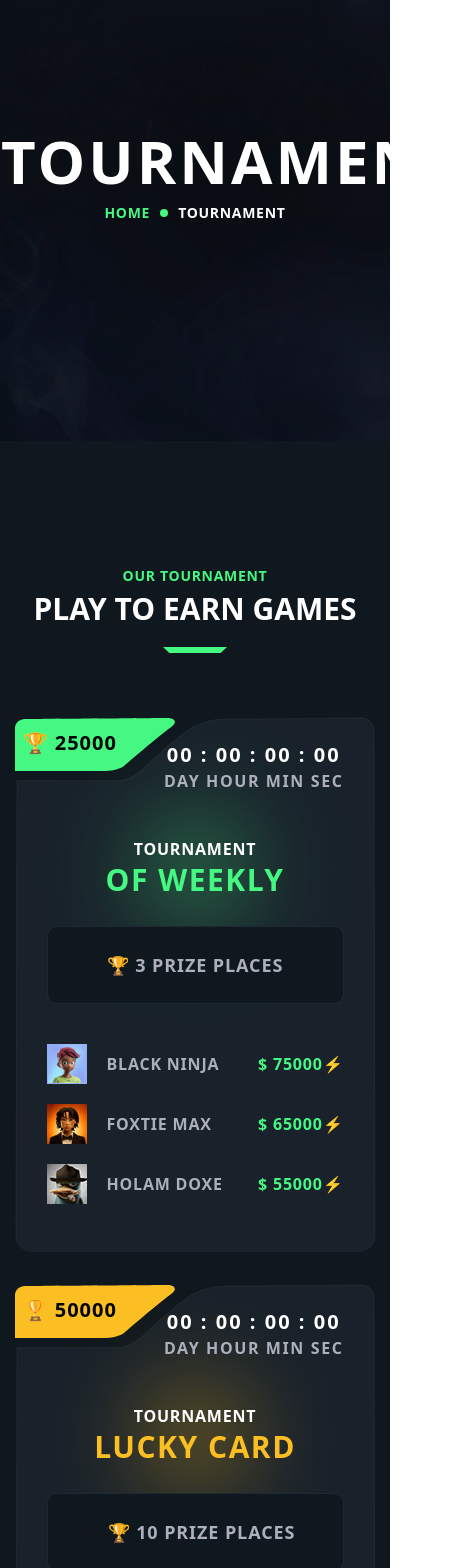
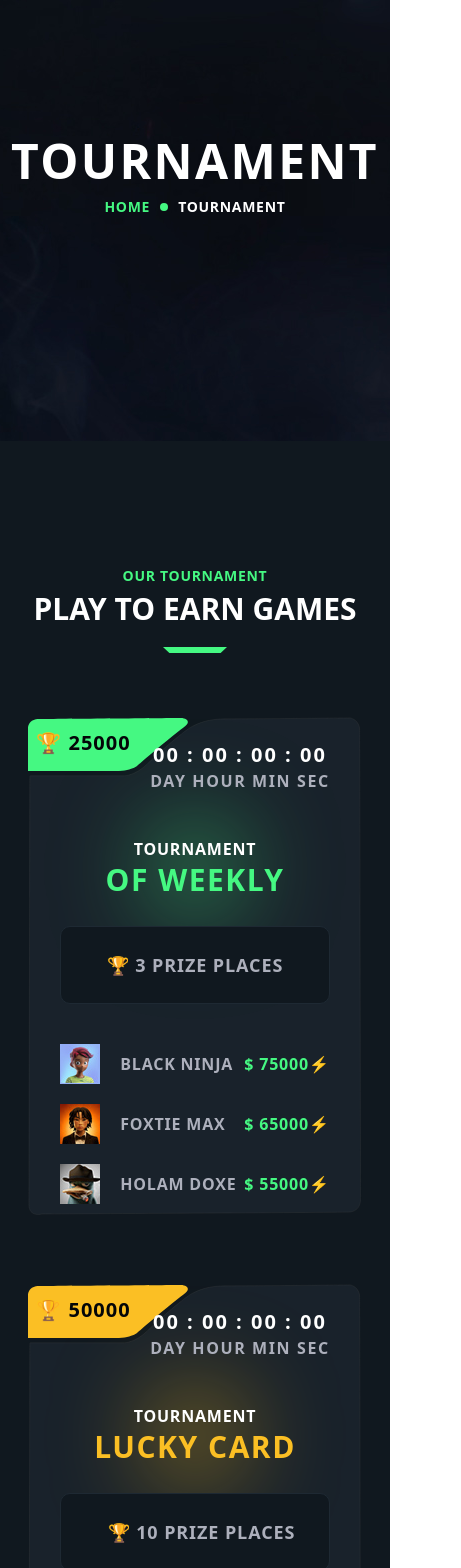
Before and after one commit to Null4d/Playx.io, a React (Create React App) app: page /Tournament in a window 390 px wide. Shown: the part 120-1688 px from the top of the page, 461 px wide, since content can reach past the window. Built offline with nearby package versions, Linux system fonts and the light colour scheme.

Commit message:
fix responsive issues

```diff
--- a/src/components/Footer.js
+++ b/src/components/Footer.js
@@ -8,7 +8,7 @@ import Payment from '../img/icons/payment_card.png';
 function Footer() {
     return (
         <>
-            <footer className="footer-style-one bg-BlackBlue">
+            <footer className="footer-style-one bg-LightBlue">
                 <div className="flex justify-center px-0 pt-20 pb-8 border-t border-solid footer__top-wrap border-t-BlackBlue">
                     <div className="w-full max-w-full px-5 sm:container">
                         <div className="flex-wrap items-center w-full sm:flex">
--- a/src/components/TournamentArea.js
+++ b/src/components/TournamentArea.js
@@ -6,11 +6,11 @@ function NftItems() {
             <section className="bg-[url('/src/img/bg/breadcrumb_bg01.jpg')] relative bg-center bg-cover min-h-[561px] flex items-center pt-28 pb-20 px-0">
                 <div className="container mx-auto">
                     <div className="relative px-0 py-0 lg:px-20 breadcrumb__wrapper">
-                        <div className="flex flex-col flex-wrap md:flex-row mx-minus-15px">
+                        <div className="flex flex-col flex-wrap mx-0 md:flex-row md:mx-minus-15px">
 
-                            <div className="relative w-full px-4 basis-full lg:w-6/12 lg:basis-6/12">
+                            <div className="relative w-full px-0 md:px-4 basis-full lg:w-6/12 lg:basis-6/12">
                                 <div className="text-center lg:text-left">
-                                    <h2 className="m-0 text-6xl font-extrabold leading-none tracking-wider text-white uppercase title">
+                                    <h2 className="m-0 text-5xl font-extrabold leading-none tracking-wider text-white uppercase md:text-6xl title">
                                         Tournament
                                     </h2>
                                     <nav aria-label="breadcrumb" className="w-full mt-3">
--- a/src/components/TournamentPlay.js
+++ b/src/components/TournamentPlay.js
@@ -6,7 +6,7 @@ import tournament3 from '../img/others/tournament03.jpg';
 function TournamentPlay() {
     return (
         <>
-            <section class="pt-32 pb-24  bg-[#10181f]">
+            <section class="pt-32 pb-24  bg-LightBlue">
                 <div class="max-w-full  md:container mx-auto">
                     <div class="px-0 xl:px-20 py-0">
                         <div className="flex flex-wrap justify-center mx-4">
@@ -23,7 +23,7 @@ function TournamentPlay() {
                             </div>
                         </div>
 
-                        <div class="flex flex-col items-center lg:items-baseline lg:flex-row flex-wrap mx-minus-15px justify-center gutter-25">
+                        <div class="flex flex-col items-center lg:items-baseline lg:flex-row flex-wrap mx-0 md:mx-minus-15px justify-center gutter-25">
                             <div class="w-11/12 md:w-3/5 lg:w-4/12 basis-4/12 relative px-3 xl:px-4">
                                 <div class="relative overflow-hidden duration-500 z-1 mt-0 mb-8 mx-0 pt-6 pb-12 px-8 rounded-[0_0_17px_17px] hover:translate-y-[-7px] before:content-[''] before:absolute before:-translate-x-2/4 before:w-[90px] before:h-[90px] before:blur-[50px] before:transition-all before:duration-300 before:before:delay-0 before:z-minus-1 before:left-2/4 before:top-[20%] before:bg-[radial-gradient(circle,#45f882_0%,transparent_100%)] md:border md:pt-6 md:pb-10 md:px-8 md:rounded-[17px] md:border-solid md:border-[#212d38] md:bg-[#19222b] sm:border sm:pt-6 sm:pb-10 sm:px-8 sm:rounded-[17px] sm:border-solid sm:border-[#212d38] sm:bg-[#19222b] xsm:border xsm:pt-6 xsm:pb-10 xsm:px-8 xsm:rounded-[17px] xsm:border-solid xsm:border-[#212d38] xsm:bg-[#19222b]">
                                     <svg class="absolute w-full h-auto z-minus-2 left-0 top-0 block md:hidden sm:hidden xsm:hidden" x="0px" y="0px" preserveAspectRatio="none" viewBox="0 0 357 533" fill="none" xmlns="http://www.w3.org/2000/svg">
@@ -92,7 +92,7 @@ function TournamentPlay() {
                             </div>
 
                             <div class="w-11/12 md:w-3/5 lg:w-4/12 basis-4/12 relative px-3 xl:px-4">
-                                <div class="relative overflow-hidden  duration-500  z-1 mt-0 mb-8 mx-0 pt-6 pb-12 px-8 rounded-[0_0_17px_17px] hover:translate-y-[-7px] before:content-[''] before:absolute before:-translate-x-2/4 before:w-[90px] before:h-[90px] before:blur-[50px] before:transition-all before:duration-300 before:before:delay-0 before:z-minus-1 before:left-2/4 before:top-[20%] before:bg-[radial-gradient(circle,#ffbe18_0%,transparent_100%)] md:border md:pt-6 md:pb-10 md:px-8 md:rounded-[17px] md:border-solid md:border-[#212d38] md:bg-[#19222b] sm:border sm:pt-6 sm:pb-10 sm:px-8 sm:rounded-[17px] sm:border-solid sm:border-[#212d38] sm:bg-[#19222b] xsm:border xsm:pt-6 xsm:pb-10 xsm:px-8 xsm:rounded-[17px] xsm:border-solid xsm:border-[#212d38] xsm:bg-[#19222b] active">
+                                <div class="relative overflow-hidden duration-500 z-1 mt-0 mb-8 mx-0 pt-6 pb-12 px-8 rounded-[0_0_17px_17px] hover:translate-y-[-7px] before:content-[''] before:absolute before:-translate-x-2/4 before:w-[90px] before:h-[90px] before:blur-[50px] before:transition-all before:duration-300 before:before:delay-0 before:z-minus-1 before:left-2/4 before:top-[20%] before:bg-[radial-gradient(circle,#ffbe18_0%,transparent_100%)] md:border md:pt-6 md:pb-10 md:px-8 md:rounded-[17px] md:border-solid md:border-[#212d38] md:bg-[#19222b] sm:border sm:pt-6 sm:pb-10 sm:px-8 sm:rounded-[17px] sm:border-solid sm:border-[#212d38] sm:bg-[#19222b] xsm:border xsm:pt-6 xsm:pb-10 xsm:px-8 xsm:rounded-[17px] xsm:border-solid xsm:border-[#212d38] xsm:bg-[#19222b] active">
                                     <svg class="absolute w-full h-auto z-minus-2 left-0 top-0 block md:hidden sm:hidden xsm:hidden" x="0px" y="0px" preserveAspectRatio="none" viewBox="0 0 357 533" fill="none" xmlns="http://www.w3.org/2000/svg">
                                         <path fill-rule="evenodd" clip-rule="evenodd" d="M2.00021 63H103C103 63 114.994 62.778 128 50C141.006 37.222 168.042 13.916 176 10C183.958 6.084 193 1.9 213 2C233 2.1 345 1 345 1C347.917 1.66957 350.51 3.33285 352.334 5.70471C354.159 8.07658 355.101 11.0093 355 14C355.093 25.1 356 515 356 515C356 515 357.368 529.61 343 530C328.632 530.39 15.0002 532 15.0002 532C15.0002 532 0.937211 535.85 1.00021 522C1.06321 508.15 2.00021 63 2.00021 63Z" fill="#19222B" stroke="#4C4C4C" stroke-width="0.25"></path>
                                     </svg>
--- a/src/pages/Tournament.js
+++ b/src/pages/Tournament.js
@@ -2,6 +2,7 @@ import React from 'react'
 import Header from '../components/Header';
 import TournamentArea from '../components/TournamentArea';
 import TournamentPlay from '../components/TournamentPlay';
+import Footer from '../components/Footer';
 
 function Tournament() {
     return (
@@ -9,6 +10,7 @@ function Tournament() {
             <Header />
             <TournamentArea />
             <TournamentPlay />
+            <Footer />
         </>
     )
 }
--- a/tailwind.config.js
+++ b/tailwind.config.js
@@ -53,6 +53,7 @@ module.exports = {
         'grey': '#adb0bc',
         'BlackBlue': '#040608',
         'customDark': '#0b0e13',
+        'LightBlue': '#10181f',
       },
 
       zIndex: {
```
